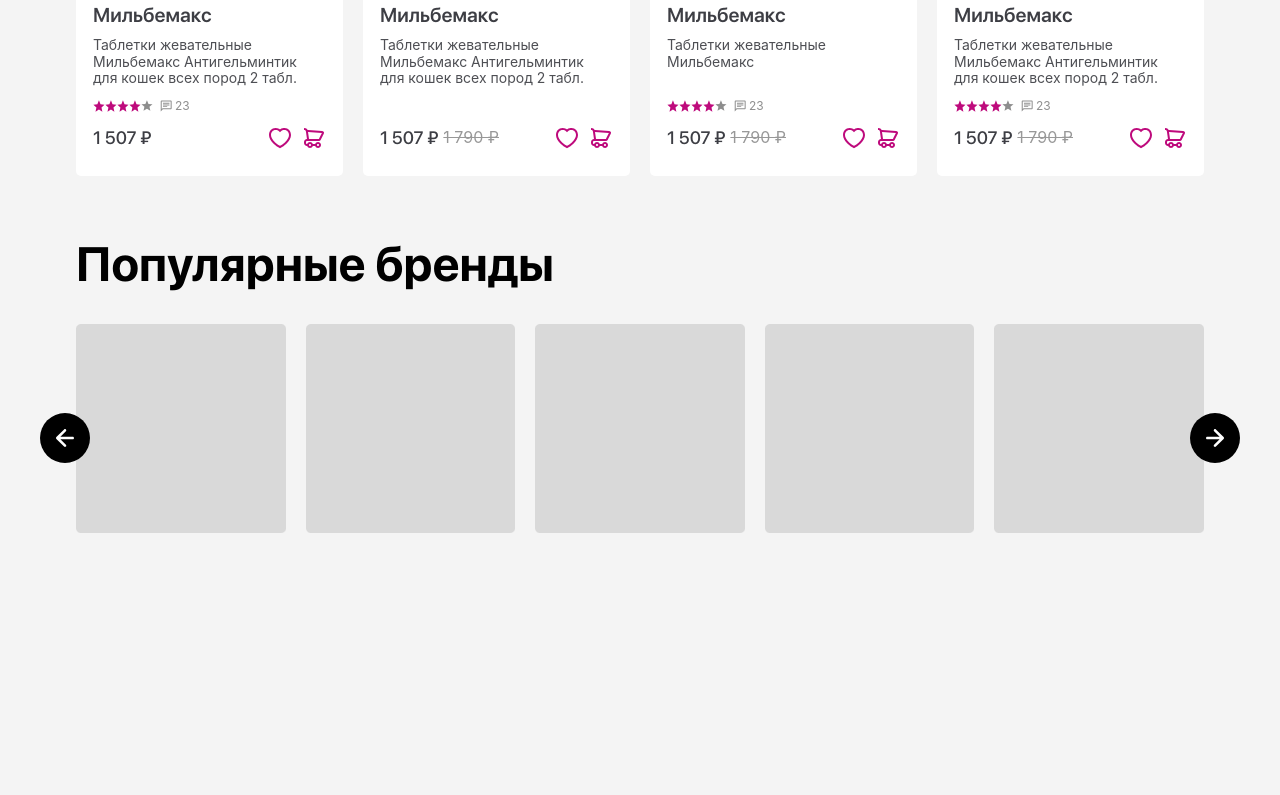
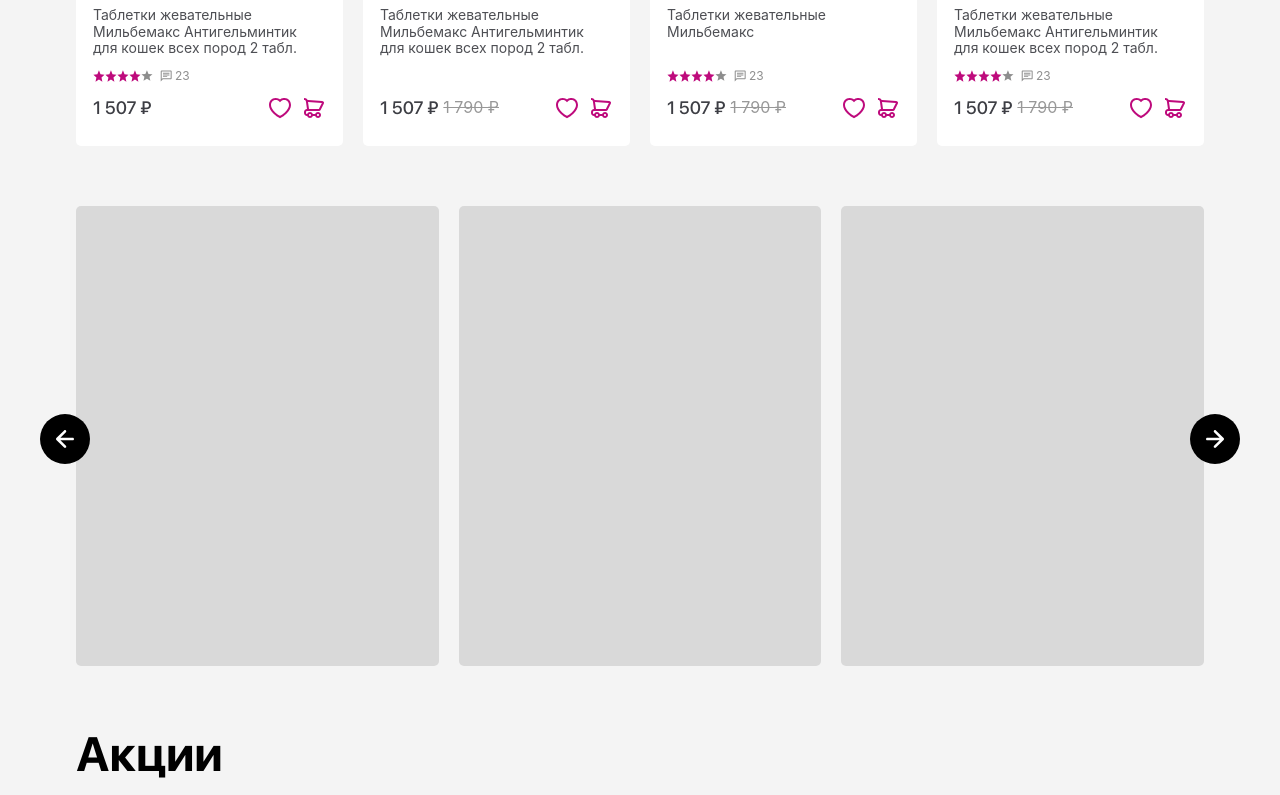
Before and after one commit to MariaLight/zoomir, a website built with Vite: page src/index.html in a window 1280 px wide. Shown: the part 2005-2800 px from the top of the page. Before the commit the page ends 2568 px from the top, so only its background shows below. Built offline with nearby package versions, Linux system fonts and the light colour scheme; files whose address does not match are found by name.

Commit message:
Добавила свайпер категорий

```diff
--- a/src/index.html
+++ b/src/index.html
@@ -1012,6 +1012,78 @@
         </div>
       </section>
 
+      <section class="categories section">
+        <div class="container relative-container">
+          <div class="swiper__btns">
+            <div class="swiper-button-prev"></div>
+            <div class="swiper-button-next"></div>
+          </div>
+          <div class="categories__swiper swiper">
+            <div class="swiper-wrapper categories__swiper-wrapper">
+              <div class="swiper-slide">
+                <a href="#" class="categories__block">
+                  <img src="./img/temp/image.png" alt="">
+                </a>
+              </div>
+              <div class="swiper-slide">
+                <a href="#" class="categories__block">
+                  <img src="./img/temp/image.png" alt="">
+                </a>
+              </div>
+
+              <div class="swiper-slide">
+                <a href="#" class="categories__block">
+                  <img src="./img/temp/image.png" alt="">
+                </a>
+              </div>
+
+              <div class="swiper-slide">
+                <a href="#" class="categories__block">
+                  <img src="./img/temp/image.png" alt="">
+                </a>
+              </div>
+
+            </div>
+          </div>
+        </div>
+      </section>
+      <section class="categories section">
+        <div class="container relative-container">
+          <div class="section__title title">Акции</div>
+          <div class="swiper__btns">
+            <div class="swiper-button-prev"></div>
+            <div class="swiper-button-next"></div>
+          </div>
+          <div class="categories__swiper swiper">
+            <div class="swiper-wrapper categories__swiper-wrapper">
+              <div class="swiper-slide">
+                <a href="#" class="categories__block">
+                  <img src="./img/temp/image.png" alt="">
+                </a>
+              </div>
+              <div class="swiper-slide">
+                <a href="#" class="categories__block">
+                  <img src="./img/temp/image.png" alt="">
+                </a>
+              </div>
+
+              <div class="swiper-slide">
+                <a href="#" class="categories__block">
+                  <img src="./img/temp/image.png" alt="">
+                </a>
+              </div>
+
+              <div class="swiper-slide">
+                <a href="#" class="categories__block">
+                  <img src="./img/temp/image.png" alt="">
+                </a>
+              </div>
+
+            </div>
+          </div>
+        </div>
+      </section>
+
       <section class="images section">
         <div class="container relative-container">
 
--- /dev/null
+++ b/src/js/components/swipers/categories-swiper.js
@@ -0,0 +1,15 @@
+document.addEventListener('DOMContentLoaded', () => {
+        if (document.querySelectorAll('.categories__swiper').length > 0) {
+        document.querySelectorAll('.categories__swiper').forEach(swiper => {
+            const categoriesSwiper = new Swiper(swiper, {
+                navigation: {
+                    nextEl: swiper.parentElement.querySelector('.swiper-button-next'),
+                    prevEl: swiper.parentElement.querySelector('.swiper-button-prev'),
+                },
+                slidesPerView: 3,
+                spaceBetween: 20,
+                loop: true,
+            });
+        });
+    }
+});
--- a/src/js/main.js
+++ b/src/js/main.js
@@ -2,6 +2,7 @@
 import './components/swipers/banner-swiper';
 import './components/swipers/images-swiper';
 import './components/swipers/products-swiper';
+import './components/swipers/categories-swiper';
 
 document.addEventListener('DOMContentLoaded', () => {
 
--- a/src/scss/pages/_home.scss
+++ b/src/scss/pages/_home.scss
@@ -7,7 +7,7 @@
  * Стили главной страницы
  */
 .banner {
-    margin-bottom: 60px;
+    margin-bottom: 30px;
 
     &__block {
         position: relative;
@@ -139,3 +139,26 @@
         height: auto;
     }
 }
+
+.categories {
+    &__block {
+        display: block;
+        width: 100%;
+        height: 460px;
+        overflow: hidden;
+        border-radius: 5px;
+
+        &:hover {
+            img {
+                transform: scale(1.05);
+            }
+        }
+
+        img {
+            width: 100%;
+            height: 100%;
+            object-fit: cover;
+            transition: variables.$transition-base;
+        }
+    }
+}
```
